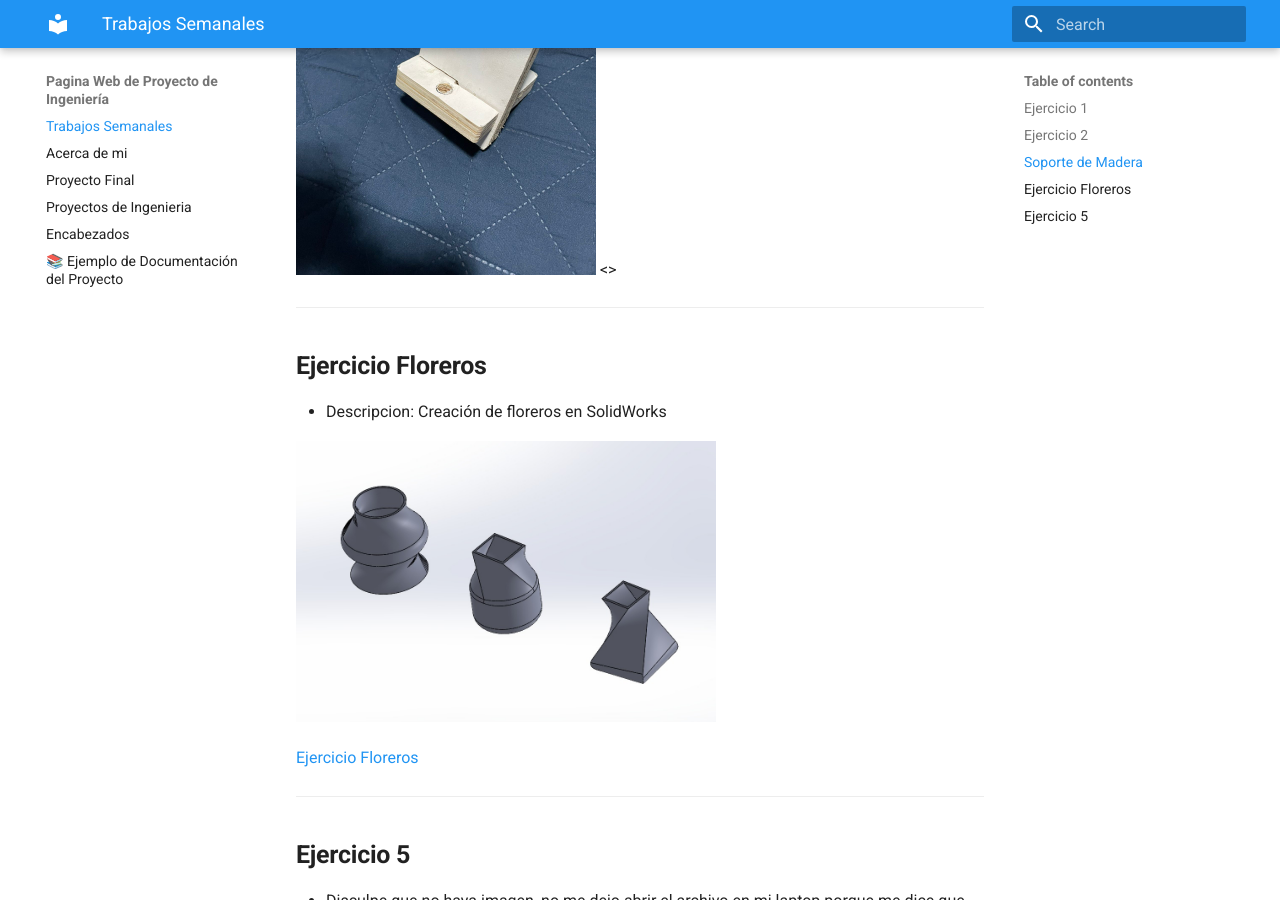
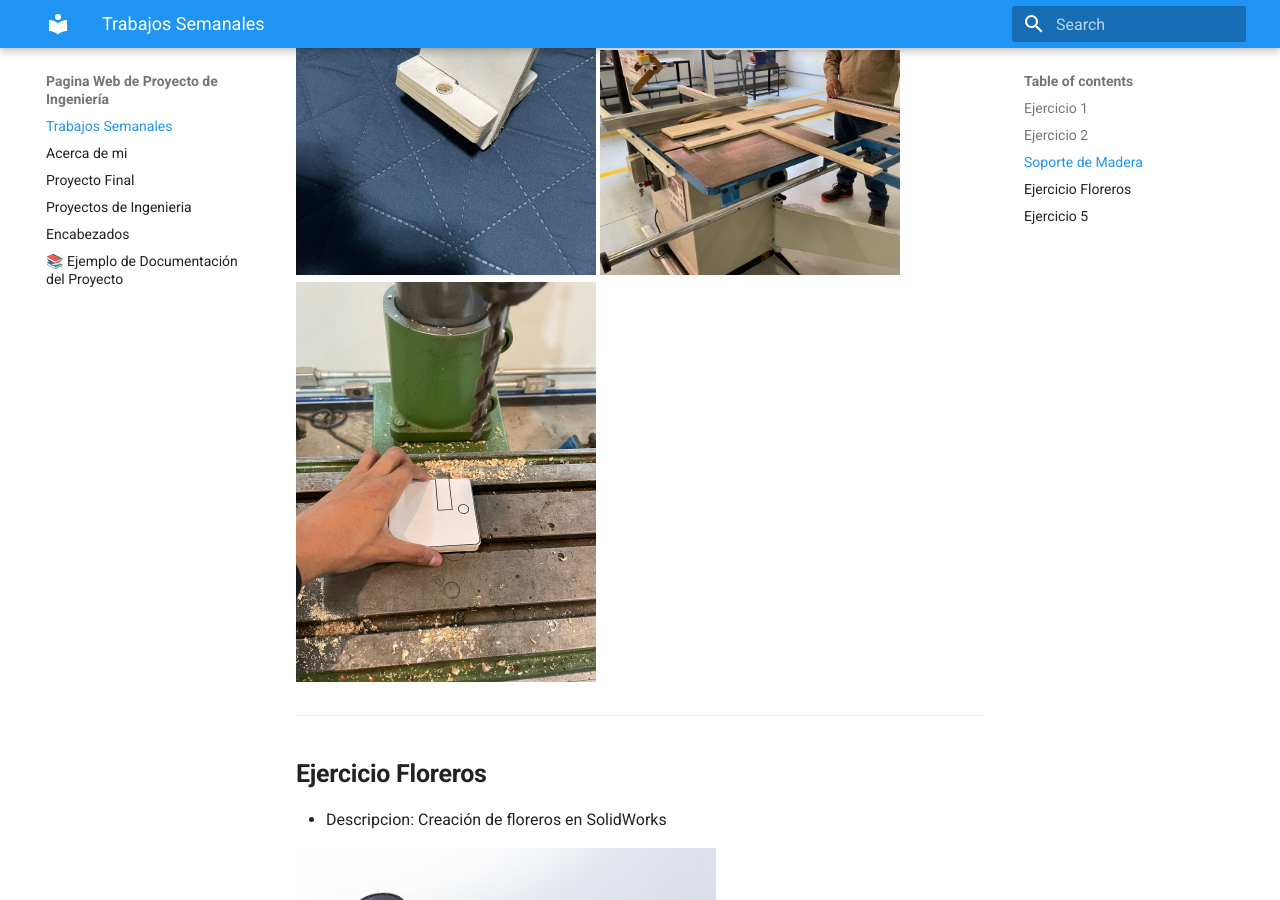
Before and after one commit to JoseGilGonzalezBerra/Proyecto_de_Ingenieria, an MkDocs documentation site: the page built from docs/index.md, in a window 1280 px wide and 900 px high, scrolled down 1206 px. Built offline with MkDocs 1.6.1 and Material for MkDocs 9.7.7, drawn with Linux system fonts in a browser that asks for light colours.

Commit message:
Update index.md

```diff
--- a/docs/index.md
+++ b/docs/index.md
@@ -26,7 +26,8 @@
 - Descripción: Utilizamos las maquinas por primera vez e hicimos un soporte de celular de madera
 
 <img src = "./recursos/imgs/soportemadera.jpeg" alt="soportemadera" width="300">
-<>
+<img src = "./recursos/imgs/spm1.jpeg" alt="soportemadera" width="300">
+<img src = "./recursos/imgs/spm2.jpeg" alt="soportemadera" width="300">
 
 ---
 
```
